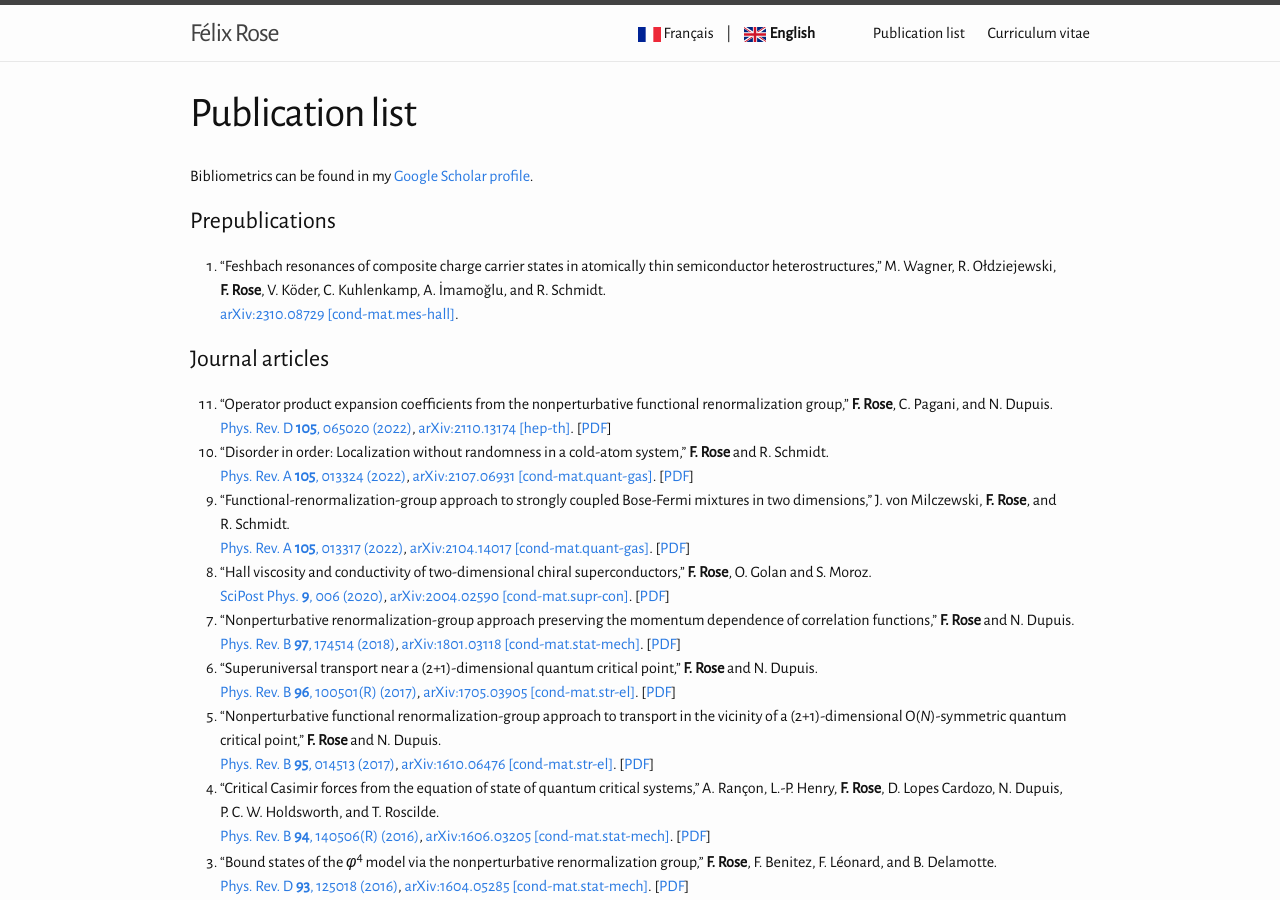
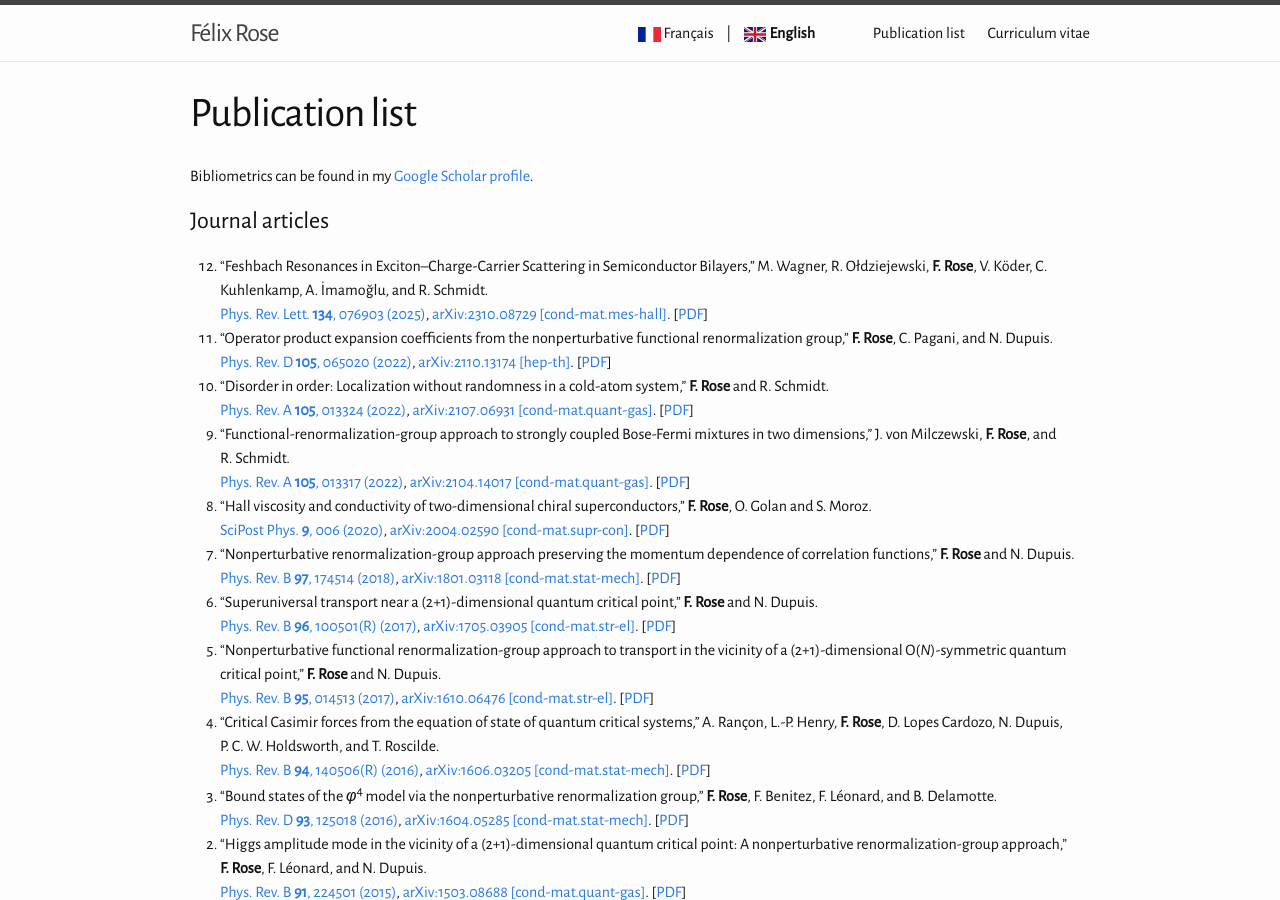
Before and after one commit to felix-rose/felix-rose.github.io, a Jekyll site: the page built from en/publi.md, in a window 1280 px wide and 900 px high. Built offline with Jekyll 4.4.1, drawn with Linux system fonts in a browser that asks for light colours.

Commit message:
Version 1.23 Favicon and publ TMD

```diff
--- a/_includes/head.html
+++ b/_includes/head.html
@@ -10,4 +10,5 @@
   <link rel="canonical" href="{{ page.url | replace:'index.html','' | prepend: site.baseurl | prepend: site.url }}">
   <link rel="alternate" type="application/rss+xml" title="{{ site.title }}" href="{{ "/feed.xml" | prepend: site.baseurl | prepend: site.url }}">
 <link href="https://fonts.googleapis.com/css?family=Alegreya+Sans:400,400i" rel="stylesheet">
+  <link rel="shortcut icon" type="image/png" href="{{ site.baseurl }}/docs/favicon.png">
 </head>
--- a/en/publi.md
+++ b/en/publi.md
@@ -9,17 +9,19 @@ interLink: publi.html
 
 Bibliometrics can be found in my [Google Scholar profile](https://scholar.google.com/citations?user=Vw_RiCgAAAAJ).
 
-
+<!---
 # Prepublications
 
 
-0. “Feshbach resonances of composite charge carrier states in atomically thin semiconductor heterostructures,” M. Wagner, R. Ołdziejewski, **F.&nbsp;Rose**, V.&nbsp;Köder, C. Kuhlenkamp, A. İmamoğlu, and R. Schmidt.
+0. “Feshbach Resonances in Exciton–Charge-Carrier Scattering in Semiconductor Bilayers,” M. Wagner, R. Ołdziejewski, **F.&nbsp;Rose**, V.&nbsp;Köder, C. Kuhlenkamp, A. İmamoğlu, and R. Schmidt.
 [arXiv:2310.08729 [cond-mat.mes-hall]](https://arxiv.org/abs/2310.08729).
 {: reversed="reversed"}
-
+-->
 
 # Journal articles
 
+0. “Feshbach Resonances in Exciton–Charge-Carrier Scattering in Semiconductor Bilayers,” M. Wagner, R. Ołdziejewski, **F.&nbsp;Rose**, V.&nbsp;Köder, C. Kuhlenkamp, A. İmamoğlu, and R. Schmidt.
+[Phys. Rev. Lett. **134**, 076903 (2025)](https://doi.org/10.1103/PhysRevLett.134.076903), [arXiv:2310.08729 [cond-mat.mes-hall]](https://arxiv.org/abs/2310.08729). [[PDF]({{site.baseurl}}/docs/PhysRevLett.134.076903.pdf)]
 0. “Operator product expansion coefficients from the nonperturbative functional renormalization group,” **F.&nbsp;Rose**, C.&nbsp;Pagani, and N.&nbsp;Dupuis.
 [Phys. Rev. D **105**, 065020 (2022)](https://doi.org/10.1103/PhysRevD.105.065020),
 [arXiv:2110.13174 [hep-th]](https://arxiv.org/abs/2110.13174). [[PDF]({{site.baseurl}}/docs/PhysRevD.105.065020.pdf)]
```
Also changed, not shown: fr/publi.md (+4 -2 lines), docs/favicon.png (added), 9 other files.
